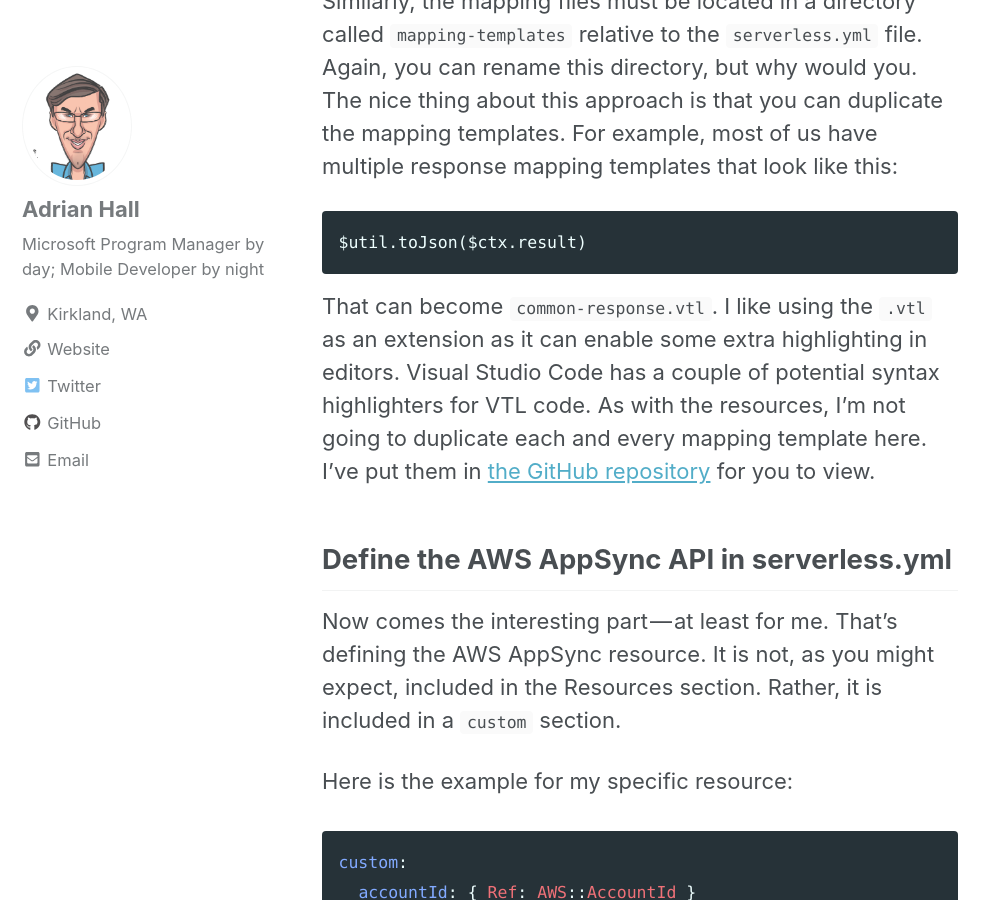
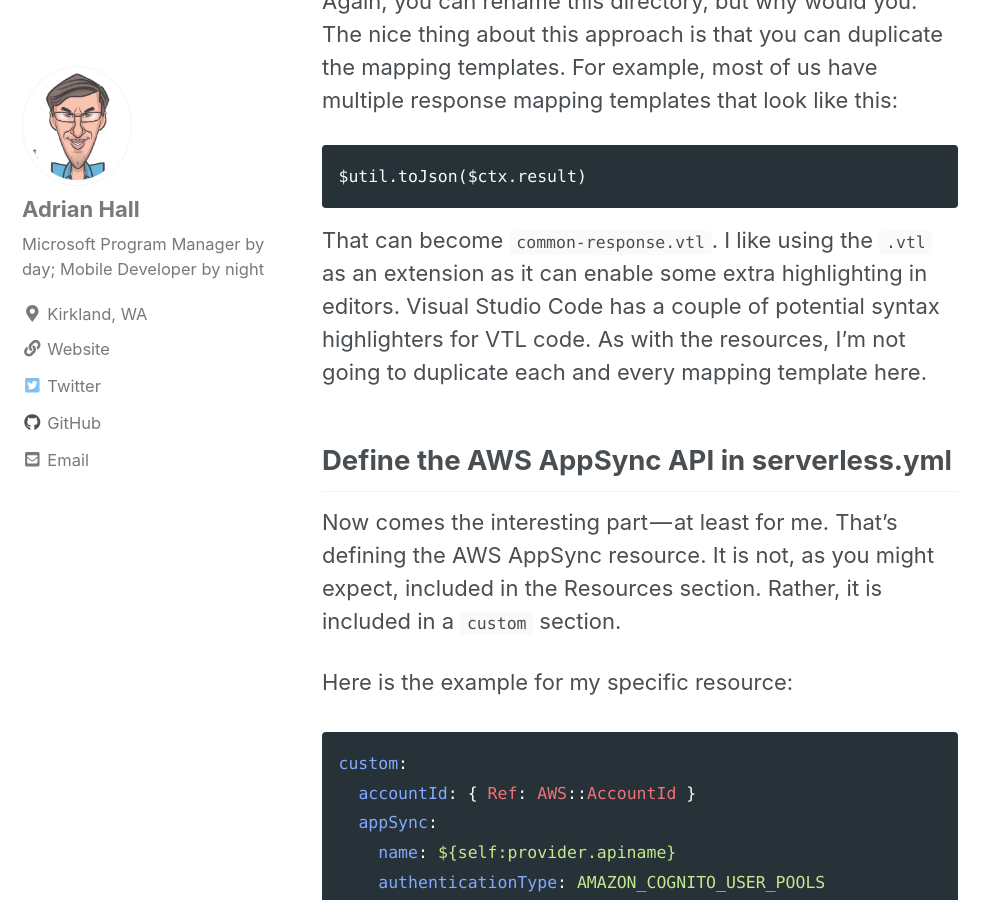
Before and after one commit to adrianhall/adrianhall.github.io, a Jekyll site: the page built from _posts/2018-08-14-how-to-deploy-graphql-api-serverless-framework.md, in a window 1280 px wide and 900 px high, scrolled down 5838 px. Shown: the whole window, without its empty margins (0-999 px from the left). Built offline with Jekyll 4.4.1, drawn with Linux system fonts in a browser that asks for light colours; nearby versions of some CDN libraries; comment, search, counter and statistics services are not loaded; some of the changed text lies outside the part shown.

Commit message:
Removed links to dead repositories

````diff
--- a/_posts/2018-08-14-how-to-deploy-graphql-api-serverless-framework.md
+++ b/_posts/2018-08-14-how-to-deploy-graphql-api-serverless-framework.md
@@ -78,7 +78,7 @@
 * A policy document for allowing access to the DynamoDB table
 * An IAM role for implementing the policy document
 
-I haven’t covered these here since I covered them in my prior article and they are identical in form. If you want to see what they look like in-situ, check out [the final serverless.yml file on the GitHub repository](https://github.com/adrianhall/sls-appsync-backend).
+I haven’t covered these here since I covered them in my prior article and they are identical in form.
 
 There is a little complexity here, however. When I was doing a CloudFormation template, I could use operations like `!Join` and `!GetAtt`. These are not available with Serverless Framework. Instead, you have to use the JSON versions — mostly because Serverless Framework translates the configuration into a JSON CloudFormation file. That means using arrays and objects and the `Fn::` versions of the functions. As an example, the resource definition for the `AppSyncDynamoDBPolicy` became a bit cumbersome:
 
@@ -126,7 +126,7 @@
 $util.toJson($ctx.result)
 ```
 
-That can become `common-response.vtl`. I like using the `.vtl` as an extension as it can enable some extra highlighting in editors. Visual Studio Code has a couple of potential syntax highlighters for VTL code. As with the resources, I’m not going to duplicate each and every mapping template here. I’ve put them in [the GitHub repository](https://github.com/adrianhall/sls-appsync-backend) for you to view.
+That can become `common-response.vtl`. I like using the `.vtl` as an extension as it can enable some extra highlighting in editors. Visual Studio Code has a couple of potential syntax highlighters for VTL code. As with the resources, I’m not going to duplicate each and every mapping template here.
 
 ## Define the AWS AppSync API in serverless.yml
 
````
Also changed, not shown: _posts/2017-08-09-debugging-react-native-with-typescript-and-vscode.md (+0 -2 lines), _posts/2017-08-11-integrating-react-native-typescript-mobx.md (+1 -1 lines), _posts/2017-08-16-building-a-master-detail-pattern-in-react-native.md (+1 -1 lines), _posts/2017-08-21-asyncstorage-typescript-and-async-await-in-react-native.md (+1 -1 lines), _posts/2018-01-19-creating-a-react-native-bridge-library.md (+0 -2 lines).
